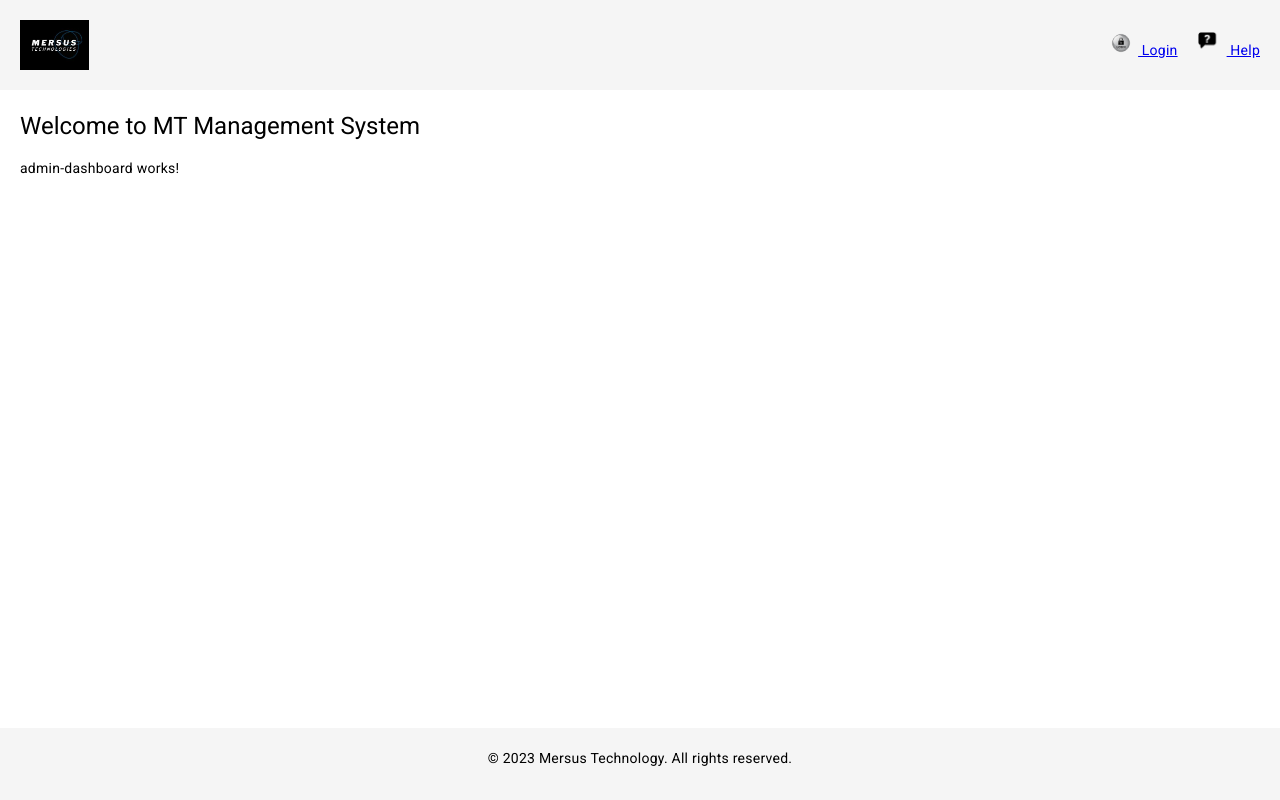
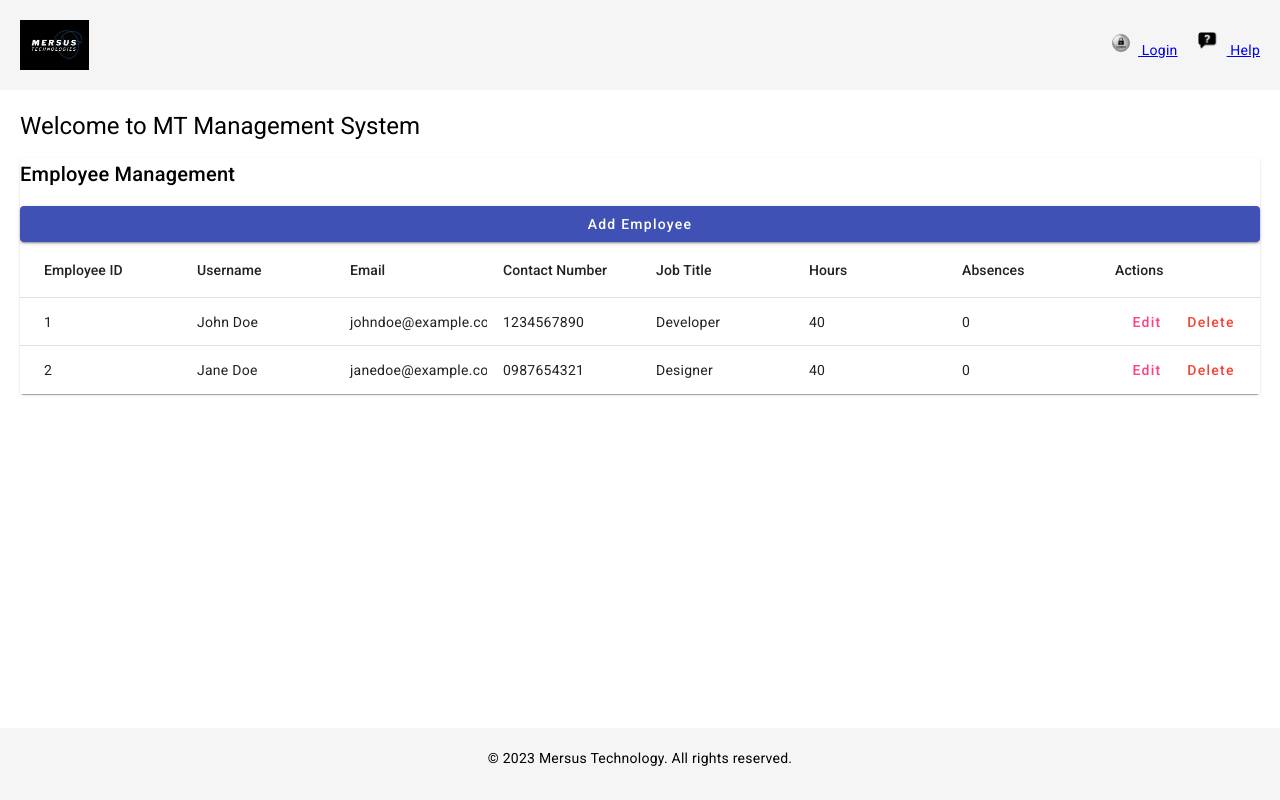
Before and after one commit to isaacorsaah/hr-management-system, an Angular app: page /admin in a window 1280 px wide. Built offline with nearby package versions, Linux system fonts and the light colour scheme; no server answers.

Commit message:
Create Angular components for the Admin dashboard

```diff
--- /dev/null
+++ b/src/app/add-employee-dialog/add-employee-dialog.component.html
@@ -0,0 +1,25 @@
+<h1 mat-dialog-title>Add Employee</h1>
+<div mat-dialog-content>
+  <mat-form-field>
+    <input matInput [(ngModel)]="employee.username" placeholder="Username">
+  </mat-form-field>
+  <mat-form-field>
+    <input matInput [(ngModel)]="employee.email" placeholder="Email">
+  </mat-form-field>
+  <mat-form-field>
+    <input matInput [(ngModel)]="employee.contact" placeholder="Contact">
+  </mat-form-field>
+  <mat-form-field>
+    <input matInput [(ngModel)]="employee.job" placeholder="Job Title">
+  </mat-form-field>
+  <mat-form-field>
+    <input matInput [(ngModel)]="employee.hours" placeholder="Hours">
+  </mat-form-field>
+  <mat-form-field>
+    <input matInput [(ngModel)]="employee.absences" placeholder="Absences">
+  </mat-form-field>
+</div>
+<div mat-dialog-actions>
+  <button mat-button (click)="onNoClick()">Cancel</button>
+  <button mat-button (click)="saveEmployee()">Save</button>
+</div>
--- /dev/null
+++ b/src/app/add-employee-dialog/add-employee-dialog.component.ts
@@ -0,0 +1,28 @@
+import { Component } from '@angular/core';
+import { MatDialogRef } from '@angular/material/dialog';
+
+@Component({
+  selector: 'app-add-employee-dialog',
+  templateUrl: './add-employee-dialog.component.html',
+})
+export class AddEmployeeDialogComponent {
+  employee = {
+    username: '',
+    email: '',
+    contact: '',
+    job: '',
+    hours: '',
+    absences: ''
+  };
+
+  constructor(
+    public dialogRef: MatDialogRef<AddEmployeeDialogComponent>) {}
+
+  onNoClick(): void {
+    this.dialogRef.close();
+  }
+
+  saveEmployee(): void {
+    this.dialogRef.close(this.employee);
+  }
+}
--- a/src/app/admin-dashboard/admin-dashboard.component.html
+++ b/src/app/admin-dashboard/admin-dashboard.component.html
@@ -1 +1,45 @@
-<p>admin-dashboard works!</p>
+<div class="container">
+    <mat-card class="admin-card">
+        <h2>Employee Management</h2>
+        <button mat-raised-button color="primary" (click)="addEmployee()">Add Employee</button>
+        <mat-table [dataSource]="employees">
+            <ng-container matColumnDef="id">
+                <mat-header-cell *matHeaderCellDef>Employee ID</mat-header-cell>
+                <mat-cell *matCellDef="let employee">{{employee.id}}</mat-cell>
+            </ng-container>
+            <ng-container matColumnDef="username">
+                <mat-header-cell *matHeaderCellDef>Username</mat-header-cell>
+                <mat-cell *matCellDef="let employee">{{employee.username}}</mat-cell>
+            </ng-container>
+            <ng-container matColumnDef="email">
+                <mat-header-cell *matHeaderCellDef>Email</mat-header-cell>
+                <mat-cell *matCellDef="let employee">{{employee.email}}</mat-cell>
+            </ng-container>
+            <ng-container matColumnDef="contact">
+                <mat-header-cell *matHeaderCellDef>Contact Number</mat-header-cell>
+                <mat-cell *matCellDef="let employee">{{employee.contact}}</mat-cell>
+            </ng-container>
+            <ng-container matColumnDef="job">
+                <mat-header-cell *matHeaderCellDef>Job Title</mat-header-cell>
+                <mat-cell *matCellDef="let employee">{{employee.job}}</mat-cell>
+            </ng-container>
+            <ng-container matColumnDef="hours">
+                <mat-header-cell *matHeaderCellDef>Hours</mat-header-cell>
+                <mat-cell *matCellDef="let employee">{{employee.hours}}</mat-cell>
+            </ng-container>
+            <ng-container matColumnDef="absences">
+                <mat-header-cell *matHeaderCellDef>Absences</mat-header-cell>
+                <mat-cell *matCellDef="let employee">{{employee.absences}}</mat-cell>
+            </ng-container>
+            <ng-container matColumnDef="actions">
+                <mat-header-cell *matHeaderCellDef>Actions</mat-header-cell>
+                <mat-cell *matCellDef="let employee">
+                    <button mat-button color="accent" (click)="editEmployee(employee)">Edit</button>
+                    <button mat-button color="warn" (click)="deleteEmployee(employee.id)">Delete</button>
+                </mat-cell>
+            </ng-container>
+            <mat-header-row *matHeaderRowDef="displayedColumns"></mat-header-row>
+            <mat-row *matRowDef="let row; columns: displayedColumns;"></mat-row>
+        </mat-table>
+    </mat-card>
+</div>
--- a/src/app/admin-dashboard/admin-dashboard.component.ts
+++ b/src/app/admin-dashboard/admin-dashboard.component.ts
@@ -1,4 +1,8 @@
 import { Component } from '@angular/core';
+import { HttpClient } from '@angular/common/http';
+import { MatDialog } from '@angular/material/dialog';
+import { AddEmployeeDialogComponent } from '../add-employee-dialog/add-employee-dialog.component';
+import { EmployeeService } from '../employee.service'; // Import the service here
 
 @Component({
   selector: 'app-admin-dashboard',
@@ -7,4 +11,68 @@ import { Component } from '@angular/core';
 })
 export class AdminDashboardComponent {
 
+  displayedColumns: string[] = ['id', 'username', 'email', 'contact', 'job', 'hours', 'absences', 'actions'];
+  employees: any[] = [
+    {id: 1, username: 'John Doe', email: 'johndoe@example.com', contact: '1234567890', job: 'Developer', hours: 40, absences: 0},
+    {id: 2, username: 'Jane Doe', email: 'janedoe@example.com', contact: '0987654321', job: 'Designer', hours: 40, absences: 0}
+  ];
+
+  constructor(
+    private http: HttpClient,
+    public dialog: MatDialog,
+    private employeeService: EmployeeService // Inject the service here
+  ) {
+    this.fetchEmployees();
+  }
+
+  fetchEmployees() {
+    this.employeeService.getEmployees().subscribe((res: any) => {
+      if (res && res.data) {
+        this.employees = res.data;
+      }
+    }, (error) => {
+      console.log("Failed to fetch employees:", error);
+    });
+  }
+
+  addEmployee(): void {
+    const dialogRef = this.dialog.open(AddEmployeeDialogComponent);
+
+    dialogRef.afterClosed().subscribe(result => {
+      if (result) {
+        this.employeeService.addEmployee(result).subscribe(
+          response => {
+            console.log('Employee added!', response);
+            this.fetchEmployees(); // Refresh the employees list after adding a new employee
+          },
+          error => console.log('Error adding employee:', error)
+        );
+      }
+    });
+  }
+
+
+  editEmployee(employee: any) {
+    console.log(`Edit employee with ID: ${employee.id}`);
+    // You can call the editEmployee method of the employeeService here
+    this.employeeService.editEmployee(employee.id, employee).subscribe(
+      response => {
+        console.log('Employee edited!', response);
+        this.fetchEmployees(); // Refresh the employees list after editing an employee
+      },
+      error => console.log('Error editing employee:', error)
+    );
+  }
+
+  deleteEmployee(id: string) {
+    console.log(`Delete employee with ID: ${id}`);
+    // You can call the deleteEmployee method of the employeeService here
+    this.employeeService.deleteEmployee(id).subscribe(
+      response => {
+        console.log('Employee deleted!', response);
+        this.fetchEmployees(); // Refresh the employees list after deleting an employee
+      },
+      error => console.log('Error deleting employee:', error)
+    );
+  }
 }
--- /dev/null
+++ b/src/app/employee.service.ts
@@ -0,0 +1,20 @@
+import { HttpClient } from '@angular/common/http';
+import { Injectable } from '@angular/core';
+import { Observable } from 'rxjs';
+
+@Injectable({
+  providedIn: 'root'
+})
+export class EmployeeService {
+  private apiUrl = 'http://localhost:3000/api';
+
+  constructor(private http: HttpClient) { }
+
+  getEmployees() { return this.http.get(`${this.apiUrl}/employees`); }
+
+  addEmployee(employee: any): Observable<any> { return this.http.post('http://localhost:3000/api/addEmployee', employee); }
+
+  editEmployee(id: string, employeeData: any): Observable<any> { return this.http.put(`${this.apiUrl}/employees/${id}`, employeeData); }
+
+  deleteEmployee(id: string): Observable<any> { return this.http.delete(`${this.apiUrl}/employees/${id}`); }
+}
```
Also changed, not shown: src/app/app.module.ts (+8 -4 lines), package.json (line endings or trailing spaces), src/app/add-employee-dialog/add-employee-dialog.component.css (added), 2 other files (tests, documents, lock files or other folders).
